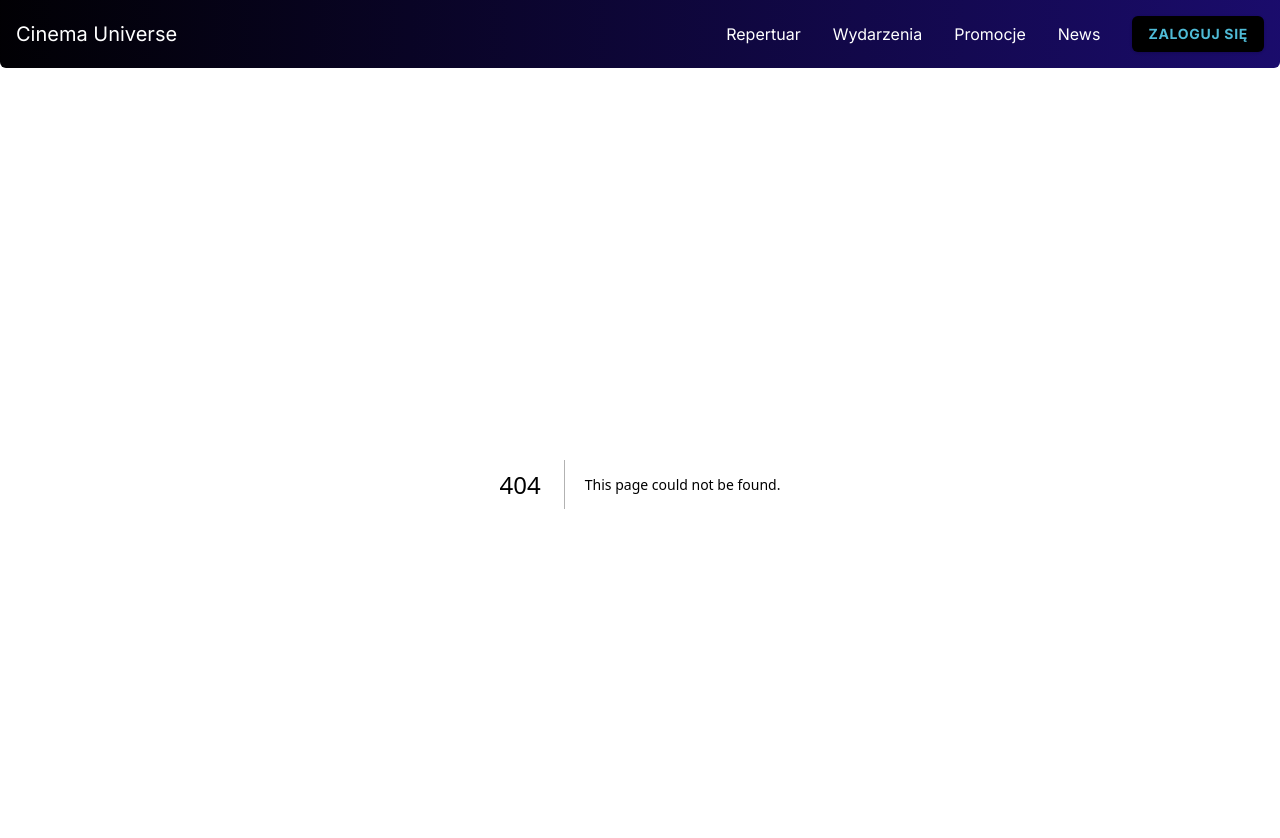
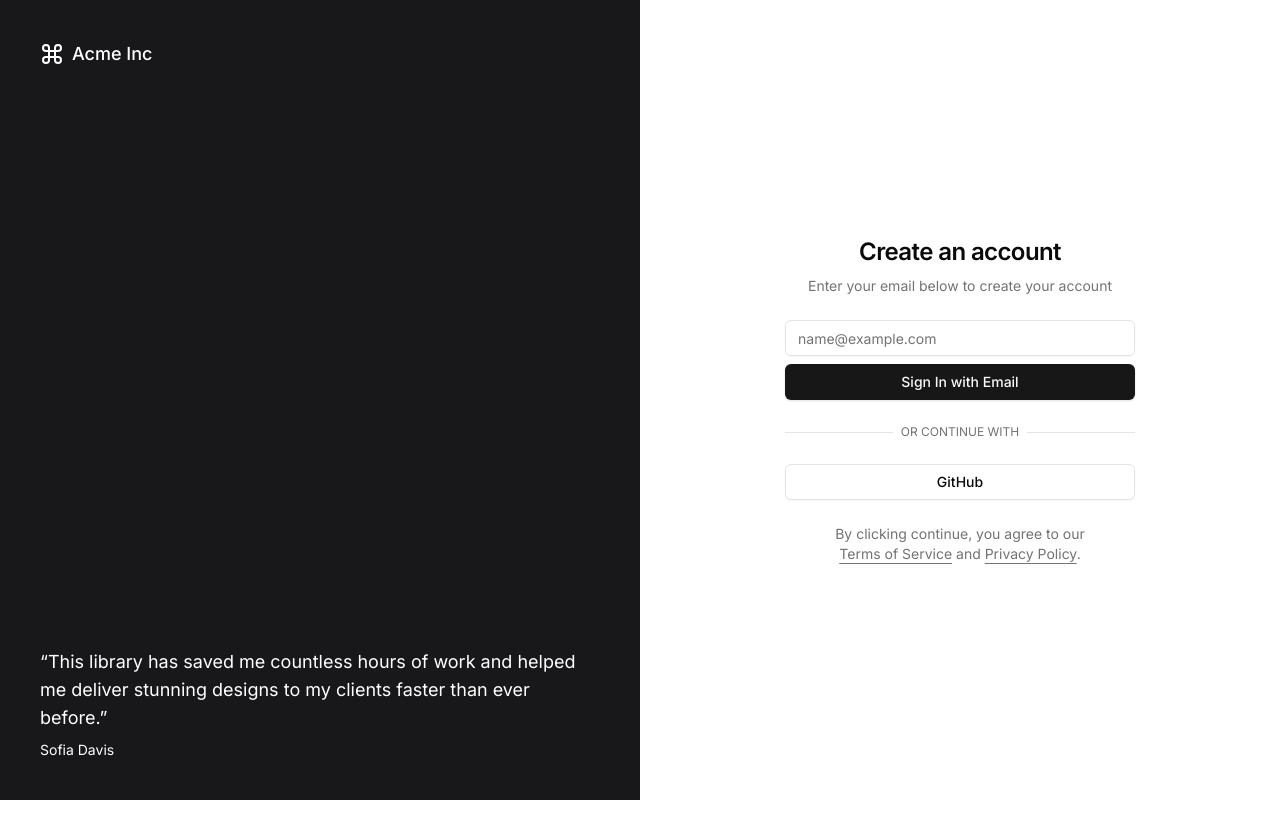
Before and after one commit to PerfekTy/cinema-universe, a Next.js app: page /auth in a window 1280 px wide. Before the commit this address had no page. Shown: the top 838 px of the page. After the commit the page ends 800 px from the top, so only its background shows below. Built offline with nearby package versions, Linux system fonts and the light colour scheme.

Commit message:
working on authentication page

```diff
--- a/src/app/auth/layout.tsx
+++ b/src/app/(root)/layout.tsx
@@ -1,6 +1,9 @@
+import { Navigation } from "@/components/navigation";
+
 const Layout = ({ children }: { children: React.ReactNode }) => {
   return (
-    <div className="flex justify-center items-center w-full h-[80vh]">
+    <div>
+      <Navigation />
       {children}
     </div>
   );
--- a/src/app/auth/login/page.tsx
+++ /dev/null
@@ -1,34 +0,0 @@
-"use client";
-
-import { Button } from "@/components/ui/button";
-import { CustomFormInput } from "@/components/ui/from-input";
-import { Lock, Mail } from "lucide-react";
-import React, { FormEvent } from "react";
-
-const Login = () => {
-  const onSubmit = (e: FormEvent) => {
-    e.preventDefault();
-  };
-
-  return (
-    <form onSubmit={onSubmit} className="max-w-sm mx-auto space-y-5">
-      <CustomFormInput
-        label="Email"
-        type="email"
-        placeholder="example@mail.com"
-        icon={<Mail size={20} />}
-      />
-      <CustomFormInput
-        label="Password"
-        type="password"
-        placeholder="********"
-        icon={<Lock size={20} />}
-      />
-      <Button type="submit" className="w-full">
-        Zaloguj
-      </Button>
-    </form>
-  );
-};
-
-export default Login;
--- /dev/null
+++ b/src/app/auth/page.tsx
@@ -0,0 +1,93 @@
+import { Metadata } from "next";
+import Image from "next/image";
+import Link from "next/link";
+
+import { UserAuthForm } from "@/components/user-auth-form";
+
+export const metadata: Metadata = {
+  title: "Authentication",
+  description: "Authentication forms built using the components.",
+};
+
+export default function Login() {
+  return (
+    <>
+      <div className="md:hidden">
+        <Image
+          src="/examples/authentication-light.png"
+          width={1280}
+          height={843}
+          alt="Authentication"
+          className="block dark:hidden"
+        />
+        <Image
+          src="/examples/authentication-dark.png"
+          width={1280}
+          height={843}
+          alt="Authentication"
+          className="hidden dark:block"
+        />
+      </div>
+      <div className="container relative hidden h-screen flex-col items-center justify-center md:grid lg:max-w-none lg:grid-cols-2 lg:px-0">
+        <div className="relative hidden h-full flex-col bg-muted p-10 text-white dark:border-r lg:flex">
+          <div className="absolute inset-0 bg-zinc-900" />
+          <div className="relative z-20 flex items-center text-lg font-medium">
+            <svg
+              xmlns="http://www.w3.org/2000/svg"
+              viewBox="0 0 24 24"
+              fill="none"
+              stroke="currentColor"
+              strokeWidth="2"
+              strokeLinecap="round"
+              strokeLinejoin="round"
+              className="mr-2 h-6 w-6"
+            >
+              <path d="M15 6v12a3 3 0 1 0 3-3H6a3 3 0 1 0 3 3V6a3 3 0 1 0-3 3h12a3 3 0 1 0-3-3" />
+            </svg>
+            Acme Inc
+          </div>
+          <div className="relative z-20 mt-auto">
+            <blockquote className="space-y-2">
+              <p className="text-lg">
+                &ldquo;This library has saved me countless hours of work and
+                helped me deliver stunning designs to my clients faster than
+                ever before.&rdquo;
+              </p>
+              <footer className="text-sm">Sofia Davis</footer>
+            </blockquote>
+          </div>
+        </div>
+        <div className="lg:p-8">
+          <div className="mx-auto flex w-full flex-col justify-center space-y-6 sm:w-[350px]">
+            <div className="flex flex-col space-y-2 text-center">
+              <h1 className="text-2xl font-semibold tracking-tight">
+                Create an account
+              </h1>
+              <p className="text-sm text-muted-foreground">
+                Enter your email below to create your account
+              </p>
+            </div>
+            <UserAuthForm />
+            <p className="px-8 text-center text-sm text-muted-foreground">
+              By clicking continue, you agree to our{" "}
+              <Link
+                href="/terms"
+                className="underline underline-offset-4 hover:text-primary"
+              >
+                Terms of Service
+              </Link>{" "}
+              and{" "}
+              <Link
+                href="/privacy"
+                className="underline underline-offset-4 hover:text-primary"
+              >
+                Privacy Policy
+              </Link>
+              .
+            </p>
+          </div>
+        </div>
+      </div>
+    </>
+  );
+}
--- a/src/app/layout.tsx
+++ b/src/app/layout.tsx
@@ -3,7 +3,6 @@
 
 import { cn } from "@/lib/utils";
 import { ThemeProvider } from "@/components/theme-provider";
-import { Navigation } from "@/components/navigation";
 
 const fontSans = FontSans({
   subsets: ["latin"],
@@ -30,7 +29,6 @@
           enableSystem
           disableTransitionOnChange
         >
-          <Navigation />
           {children}
         </ThemeProvider>
       </body>
--- a/src/components/navigation.tsx
+++ b/src/components/navigation.tsx
@@ -31,7 +31,7 @@
             asChild
             className="text-[#4FBBD6] font-bold uppercase tracking-wider hover:bg-slate-800 bg-black"
           >
-            <Link href="/auth/login">Zaloguj się</Link>
+            <Link href="/auth">Zaloguj się</Link>
           </Button>
         </motion.ul>
         <span className="md:hidden">
@@ -62,7 +62,7 @@
           ))}
           <Link
             onClick={() => setOpen(false)}
-            href="/auth/login"
+            href="/auth"
             className="p-3 w-full font-bold uppercase hover:dark:bg-slate-800 hover:bg-slate-100"
           >
             Zaloguj się
--- /dev/null
+++ b/src/components/ui/card.tsx
@@ -0,0 +1,76 @@
+import * as React from "react"
+
+import { cn } from "@/lib/utils"
+
+const Card = React.forwardRef<
+  HTMLDivElement,
+  React.HTMLAttributes<HTMLDivElement>
+>(({ className, ...props }, ref) => (
+  <div
+    ref={ref}
+    className={cn(
+      "rounded-xl border bg-card text-card-foreground shadow",
+      className
+    )}
+    {...props}
+  />
+))
+Card.displayName = "Card"
+
+const CardHeader = React.forwardRef<
+  HTMLDivElement,
+  React.HTMLAttributes<HTMLDivElement>
+>(({ className, ...props }, ref) => (
+  <div
+    ref={ref}
+    className={cn("flex flex-col space-y-1.5 p-6", className)}
+    {...props}
+  />
+))
+CardHeader.displayName = "CardHeader"
+
+const CardTitle = React.forwardRef<
+  HTMLParagraphElement,
+  React.HTMLAttributes<HTMLHeadingElement>
+>(({ className, ...props }, ref) => (
+  <h3
+    ref={ref}
+    className={cn("font-semibold leading-none tracking-tight", className)}
+    {...props}
+  />
+))
+CardTitle.displayName = "CardTitle"
+
+const CardDescription = React.forwardRef<
+  HTMLParagraphElement,
+  React.HTMLAttributes<HTMLParagraphElement>
+>(({ className, ...props }, ref) => (
+  <p
+    ref={ref}
+    className={cn("text-sm text-muted-foreground", className)}
+    {...props}
+  />
+))
+CardDescription.displayName = "CardDescription"
+
+const CardContent = React.forwardRef<
+  HTMLDivElement,
+  React.HTMLAttributes<HTMLDivElement>
+>(({ className, ...props }, ref) => (
+  <div ref={ref} className={cn("p-6 pt-0", className)} {...props} />
+))
+CardContent.displayName = "CardContent"
+
+const CardFooter = React.forwardRef<
+  HTMLDivElement,
+  React.HTMLAttributes<HTMLDivElement>
+>(({ className, ...props }, ref) => (
+  <div
+    ref={ref}
+    className={cn("flex items-center p-6 pt-0", className)}
+    {...props}
+  />
+))
+CardFooter.displayName = "CardFooter"
+
+export { Card, CardHeader, CardFooter, CardTitle, CardDescription, CardContent }
--- a/src/components/ui/from-input.tsx
+++ /dev/null
@@ -1,31 +0,0 @@
-import { InputHTMLAttributes } from "react";
-import { Input } from "./input";
-import { Label } from "./label";
-
-interface FormInput extends InputHTMLAttributes<HTMLInputElement> {
-  label: string;
-  icon: React.ReactNode;
-}
-
-export const CustomFormInput = ({ label, icon, ...props }: FormInput) => {
-  return (
-    <div>
-      <Label
-        htmlFor={label}
-        className="block mb-2 text-sm font-medium text-gray-900 dark:text-white"
-      >
-        {label}
-      </Label>
-      <div className="flex">
-        <span className="inline-flex items-center px-3 text-sm text-gray-900 bg-gray-200 border border-e-0 border-gray-300 rounded-s-md dark:bg-gray-600 dark:text-gray-400 dark:border-gray-600">
-          {icon}
-        </span>
-        <Input
-          name={label}
-          className="rounded-none rounded-e-lg bg-gray-50 border border-gray-300 text-gray-900 focus:ring-blue-500 focus:border-blue-500 block flex-1 min-w-0 w-full text-sm p-3.5 dark:bg-gray-700 dark:border-gray-600 dark:placeholder-gray-400 dark:text-white dark:focus:ring-blue-500 dark:focus:border-blue-500"
-          {...props}
-        />
-      </div>
-    </div>
-  );
-};
--- /dev/null
+++ b/src/components/user-auth-form.tsx
@@ -0,0 +1,60 @@
+"use client";
+
+import * as React from "react";
+
+import { cn } from "@/lib/utils";
+import { Label } from "./ui/label";
+import { Input } from "./ui/input";
+import { Button } from "./ui/button";
+
+interface UserAuthFormProps extends React.HTMLAttributes<HTMLDivElement> {}
+
+export function UserAuthForm({ className, ...props }: UserAuthFormProps) {
+  const [isLoading, setIsLoading] = React.useState<boolean>(false);
+
+  async function onSubmit(event: React.SyntheticEvent) {
+    event.preventDefault();
+    setIsLoading(true);
+
+    setTimeout(() => {
+      setIsLoading(false);
+    }, 3000);
+  }
+
+  return (
+    <div className={cn("grid gap-6", className)} {...props}>
+      <form onSubmit={onSubmit}>
+        <div className="grid gap-2">
+          <div className="grid gap-1">
+            <Label className="sr-only" htmlFor="email">
+              Email
+            </Label>
+            <Input
+              id="email"
+              placeholder="name@example.com"
+              type="email"
+              autoCapitalize="none"
+              autoComplete="email"
+              autoCorrect="off"
+              disabled={isLoading}
+            />
+          </div>
+          <Button disabled={isLoading}>Sign In with Email</Button>
+        </div>
+      </form>
+      <div className="relative">
+        <div className="absolute inset-0 flex items-center">
+          <span className="w-full border-t" />
+        </div>
+        <div className="relative flex justify-center text-xs uppercase">
+          <span className="bg-background px-2 text-muted-foreground">
+            Or continue with
+          </span>
+        </div>
+      </div>
+      <Button variant="outline" type="button" disabled={isLoading}>
+        GitHub
+      </Button>
+    </div>
+  );
+}
```
Also changed, not shown: src/app/(root)/page.tsx (renamed from src/app/page.tsx).
